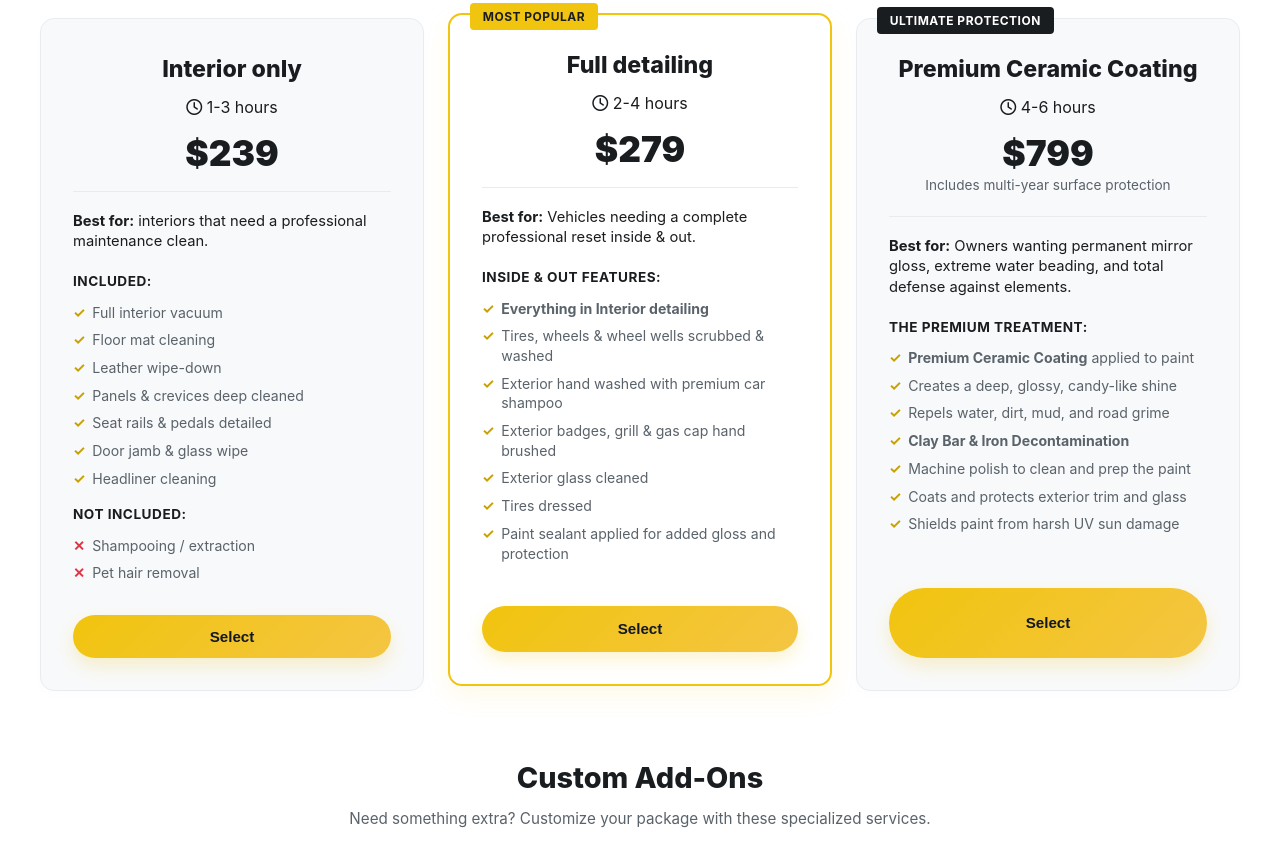
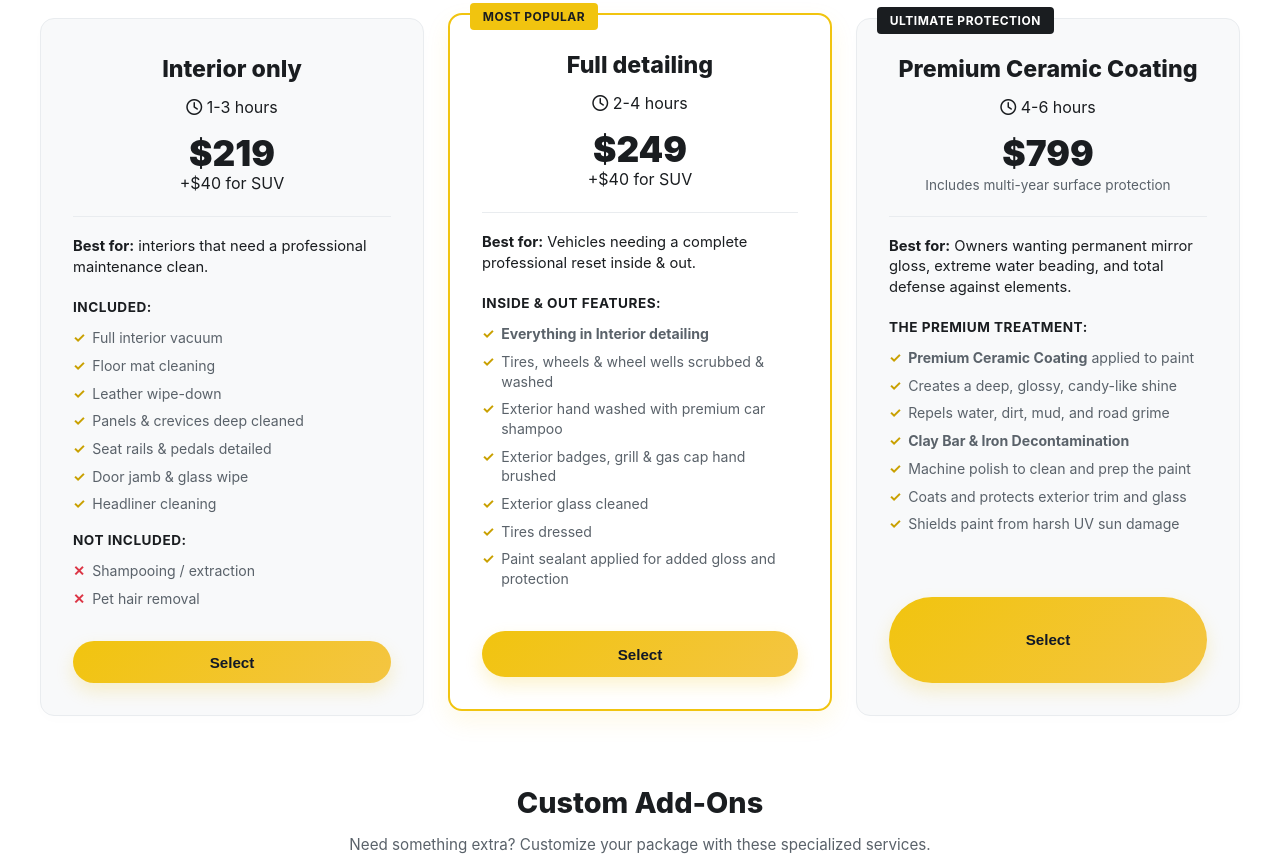
Before and after one commit to aset5/detailing, a website: page index.html in a window 1280 px wide. Shown: the part 1728-2589 px from the top of the page. Drawn offline with Linux system fonts and the light colour scheme; no server answers.

Commit message:
Update index.html

```diff
--- a/index.html
+++ b/index.html
@@ -155,7 +155,8 @@
                 <div class="price-card-main-header">
                     <h3>Interior only</h3>
                     <div class="duration-tag"><i class="fa-regular fa-clock"></i> 1-3 hours</div>
-                    <div class="price-amount">$239</div>
+                    <div class="price-amount">$219</div>
+                    <span>+$40 for SUV</span>
                 </div>
 
                 <p class="package-best-for"><strong>Best for:</strong> interiors that need a professional maintenance clean.</p>
@@ -186,7 +187,8 @@
                 <div class="price-card-main-header">
                     <h3>Full detailing</h3>
                     <div class="duration-tag"><i class="fa-regular fa-clock"></i> 2-4 hours</div>
-                    <div class="price-amount">$279</div>
+                    <div class="price-amount">$249</div>
+                    <span>+$40 for SUV</span>
                 </div>
 
                 <p class="package-best-for"><strong>Best for:</strong> Vehicles needing a complete professional reset inside & out.</p>
```
